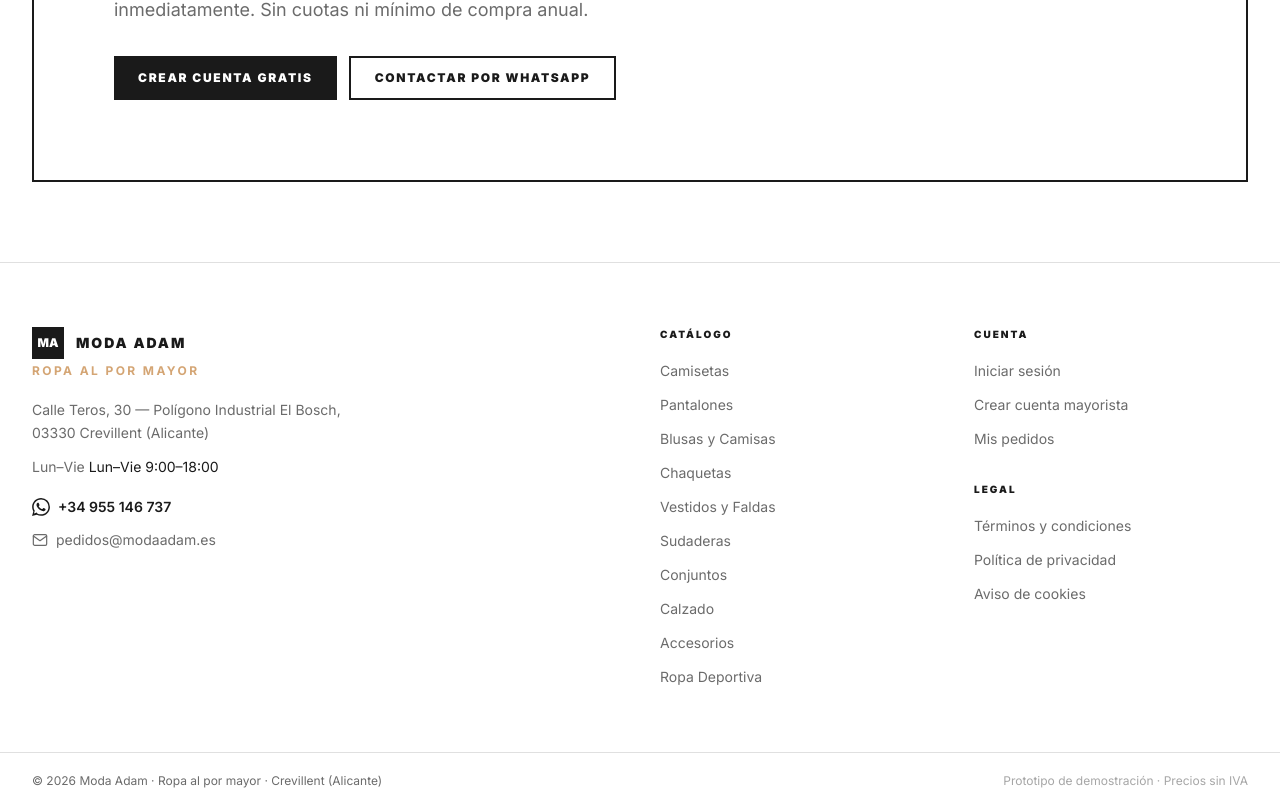
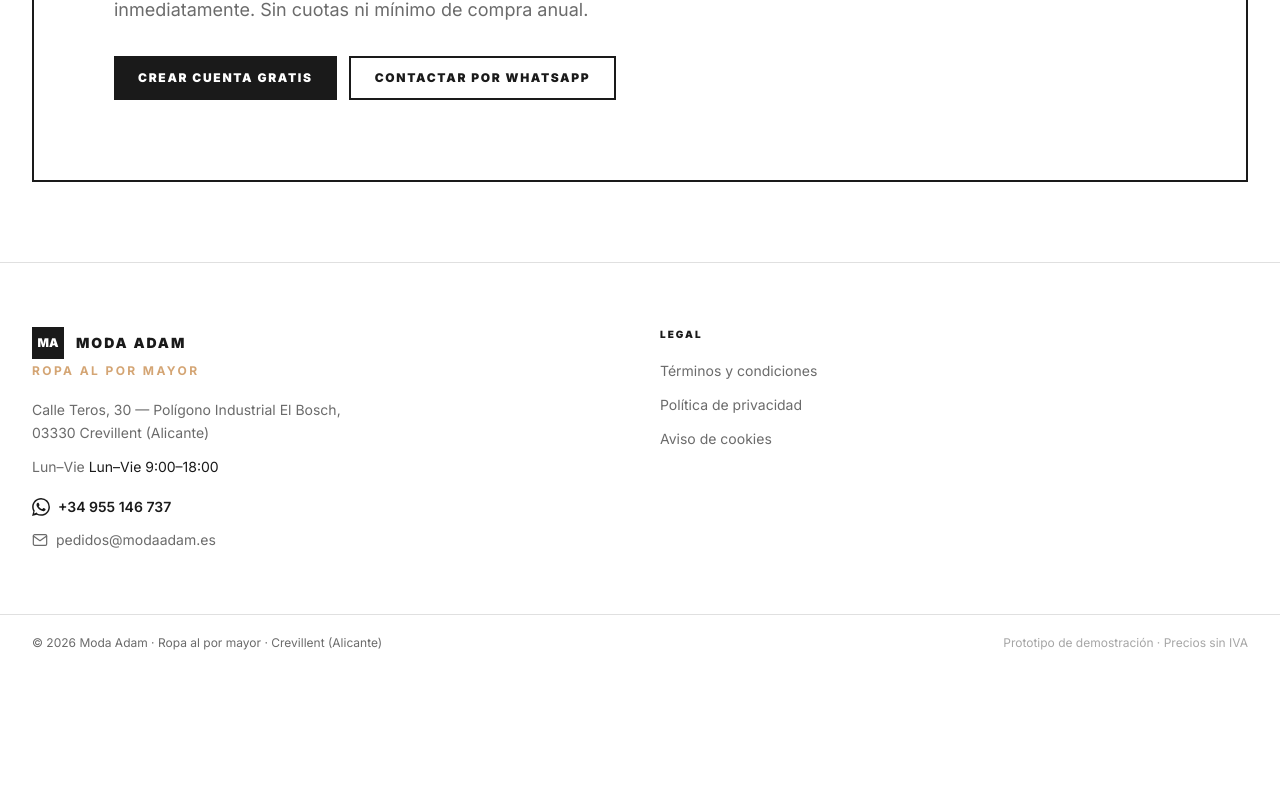
Before and after one commit to Walidarbbbb/moda-adam, a Next.js app: page / in a window 1280 px wide. Shown: the part 2444-3253 px from the top of the page. After the commit the page ends 3115 px from the top, so only its background shows below. Built offline with nearby package versions, Linux system fonts and the light colour scheme.

Commit message:
Footer: eliminar columnas Catálogo y Cuenta
Quedan solo dos columnas: info de contacto + Legal

```diff
--- a/components/Footer.tsx
+++ b/components/Footer.tsx
@@ -1,13 +1,13 @@
 import Link from 'next/link';
-import { BUSINESS, CATEGORIES, WHATSAPP_NUMBER } from '@/lib/constants';
+import { BUSINESS, WHATSAPP_NUMBER } from '@/lib/constants';
 
 export default function Footer() {
   return (
     <footer className="border-t border-[#E0E0E0] bg-white">
       {/* Columnas principales */}
-      <div className="wrap grid gap-10 py-16 sm:grid-cols-2 lg:grid-cols-4">
+      <div className="wrap grid gap-10 py-16 lg:grid-cols-2">
         {/* Marca */}
-        <div className="lg:col-span-2">
+        <div>
           <div className="flex items-center gap-3">
             <span className="flex h-8 w-8 items-center justify-center bg-ink text-xs font-black text-white">
               MA
@@ -48,45 +48,9 @@ export default function Footer() {
           </a>
         </div>
 
-        {/* Catálogo */}
+        {/* Legal */}
         <div>
-          <p className="text-[10px] font-black uppercase tracking-[0.2em] text-ink">Catálogo</p>
-          <ul className="mt-4 space-y-2.5">
-            {CATEGORIES.map((c) => (
-              <li key={c.slug}>
-                <Link
-                  href={`/catalogo/${c.slug}`}
-                  className="text-sm text-muted transition hover:text-ink"
-                >
-                  {c.label}
-                </Link>
-              </li>
-            ))}
-          </ul>
-        </div>
-
-        {/* Legal + cuenta */}
-        <div>
-          <p className="text-[10px] font-black uppercase tracking-[0.2em] text-ink">Cuenta</p>
-          <ul className="mt-4 space-y-2.5">
-            <li>
-              <Link href="/login" className="text-sm text-muted transition hover:text-ink">
-                Iniciar sesión
-              </Link>
-            </li>
-            <li>
-              <Link href="/registro" className="text-sm text-muted transition hover:text-ink">
-                Crear cuenta mayorista
-              </Link>
-            </li>
-            <li>
-              <Link href="/mis-pedidos" className="text-sm text-muted transition hover:text-ink">
-                Mis pedidos
-              </Link>
-            </li>
-          </ul>
-
-          <p className="mt-8 text-[10px] font-black uppercase tracking-[0.2em] text-ink">Legal</p>
+          <p className="text-[10px] font-black uppercase tracking-[0.2em] text-ink">Legal</p>
           <ul className="mt-4 space-y-2.5">
             <li>
               <span className="text-sm text-muted">Términos y condiciones</span>
```
